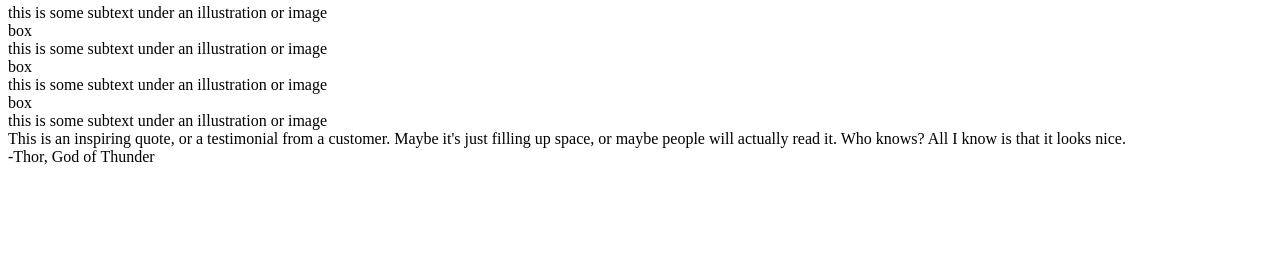
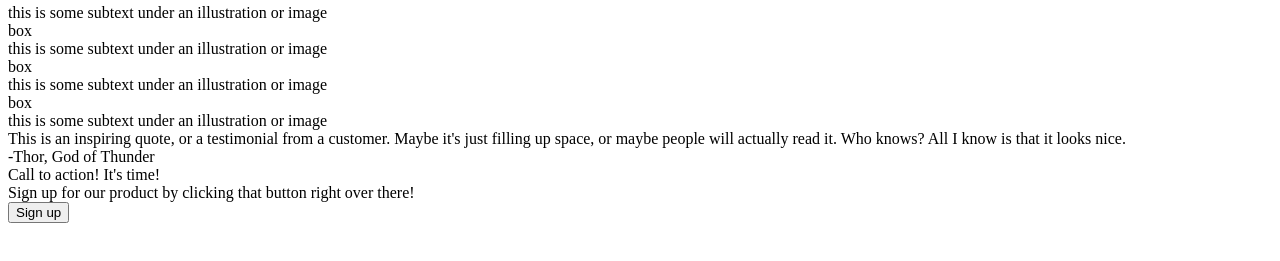
Before and after one commit to adrb441/landing-page, a plain HTML site: page index.html in a window 1280 px wide. Shown: the part 201-462 px from the top of the page. Drawn offline with Linux system fonts and the light colour scheme.

Commit message:
Add elements to call to action section

```diff
--- a/index.html
+++ b/index.html
@@ -41,7 +41,9 @@
             <div class="text">-Thor, God of Thunder</div>
         </div>
         <div class="action">
-
+            <div class="text">Call to action! It's time!</div>
+            <div class="text">Sign up for our product by clicking that button right over there!</div>
+            <button>Sign up</button>
         </div>
     </body>
 </html>
```
